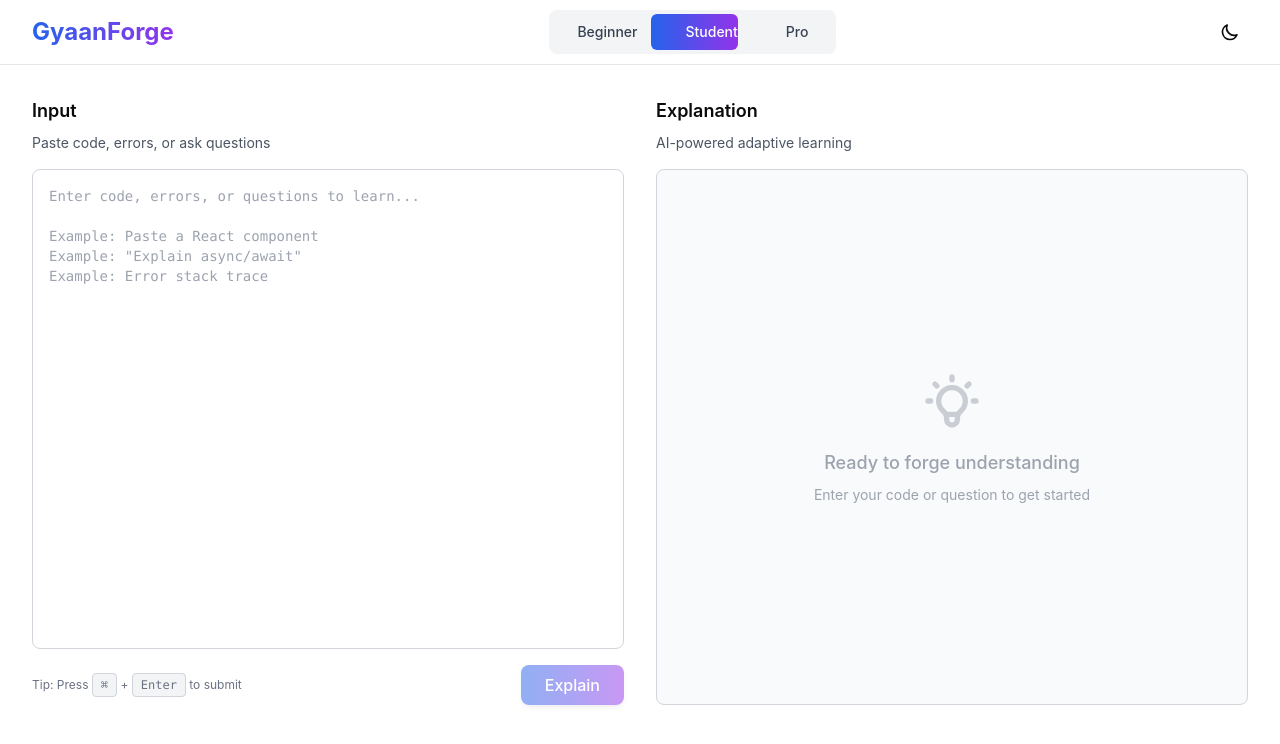
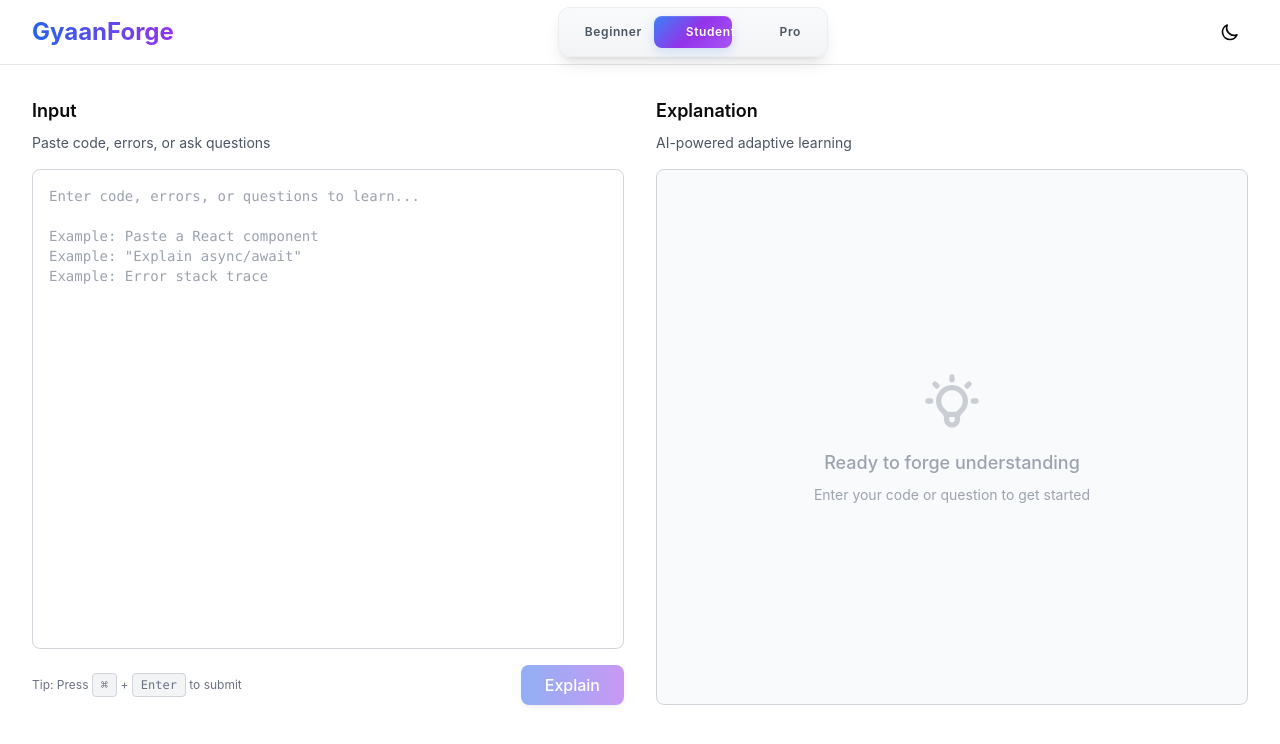
Before and after one commit to Navneet-55/demo1011, a Next.js app: page / in a window 1280 px wide. Shown: the top 744 px of the page. Built offline with nearby package versions, Linux system fonts and the light colour scheme.

Commit message:
Enhance ModeToggle component with improved animations and hover effects

```diff
--- a/components/ModeToggle.tsx
+++ b/components/ModeToggle.tsx
@@ -1,39 +1,131 @@
 'use client'
 
 import { useMode, Mode } from './ModeProvider'
+import { useState } from 'react'
 
 const modes: Mode[] = ['Beginner', 'Student', 'Pro']
 
+const modeDescriptions: Record<Mode, string> = {
+  Beginner: 'Simple & Clear',
+  Student: 'Balanced Learning',
+  Pro: 'Advanced Tech',
+}
+
 export function ModeToggle() {
   const { mode, setMode } = useMode()
+  const [hoveredMode, setHoveredMode] = useState<Mode | null>(null)
+  const [isAnimating, setIsAnimating] = useState(false)
+
+  const handleModeChange = (m: Mode) => {
+    if (mode !== m) {
+      setIsAnimating(true)
+      setMode(m)
+      setTimeout(() => setIsAnimating(false), 300)
+    }
+  }
+
+  const activeIndex = modes.indexOf(mode)
 
   return (
-    <div className="inline-flex items-center bg-gray-100 dark:bg-gray-800 rounded-lg p-1 relative">
-      {modes.map((m) => (
+    <div className="relative">
+      {/* Outer glow container */}
+      <div className="absolute inset-0 -inset-2 bg-gradient-to-r from-blue-500/20 to-purple-500/20 rounded-2xl blur-xl opacity-0 group-hover:opacity-100 transition-opacity duration-300" />
+
+      {/* Main toggle container */}
+      <div className="relative inline-flex items-center gap-1 bg-gradient-to-b from-gray-50 to-gray-100 dark:from-gray-900 dark:to-gray-950 rounded-xl p-1.5 border border-gray-200/50 dark:border-gray-700/50 backdrop-blur-sm shadow-lg dark:shadow-2xl">
+        {/* Background animated gradient */}
+        <div className="absolute inset-0 rounded-xl overflow-hidden pointer-events-none">
+          <div className="absolute inset-0 bg-gradient-to-r from-blue-500/5 to-purple-500/5 opacity-0 transition-opacity duration-300" />
+        </div>
+
+        {/* Active indicator - Premium sliding background */}
+        <div
+          className="absolute top-2 bottom-2 rounded-lg transition-all duration-300 ease-out pointer-events-none"
+          style={{
+            left: `calc(${activeIndex} * (100% / 3) + 0.375rem)`,
+            width: `calc(100% / 3 - 0.75rem)`,
+            background: isAnimating
+              ? 'linear-gradient(135deg, rgb(59, 130, 246) 0%, rgb(168, 85, 247) 100%)'
+              : 'linear-gradient(135deg, rgb(59, 130, 246) 0%, rgb(147, 51, 234) 50%, rgb(168, 85, 247) 100%)',
+            boxShadow: isAnimating
+              ? '0 8px 16px rgba(59, 130, 246, 0.3)'
+              : '0 4px 12px rgba(59, 130, 246, 0.2), inset 0 1px 0 rgba(255, 255, 255, 0.1)',
+          }}
+        />
+
+        {/* Mode buttons */}
+        {modes.map((m) => {
+          const isActive = mode === m
+          const isHovered = hoveredMode === m
+
+          return (
             <button
               key={m}
-          onClick={() => setMode(m)}
-          className={`
-            relative z-10 px-6 py-2 text-sm font-medium rounded-md transition-colors duration-200
-            ${
-              mode === m
-                ? 'text-white'
-                : 'text-gray-700 dark:text-gray-300 hover:text-gray-900 dark:hover:text-white'
-            }
-          `}
+              onClick={() => handleModeChange(m)}
+              onMouseEnter={() => setHoveredMode(m)}
+              onMouseLeave={() => setHoveredMode(null)}
+              className="relative z-10 px-5 py-2.5 text-sm font-semibold transition-all duration-200 group"
+              aria-pressed={isActive}
+              aria-label={`${m} mode`}
             >
-          {m}
+              {/* Button content container */}
+              <div
+                className={`flex flex-col items-center transition-all duration-200 ${
+                  isActive
+                    ? 'text-white drop-shadow-sm'
+                    : 'text-gray-600 dark:text-gray-400'
+                } ${isHovered && !isActive ? 'text-gray-800 dark:text-gray-200' : ''}`}
+              >
+                {/* Mode name */}
+                <span className="text-xs tracking-wider">{m}</span>
+
+                {/* Hover description - Only show for non-active when hovering */}
+                {isHovered && !isActive && (
+                  <span
+                    className="text-xs opacity-70 whitespace-nowrap transition-all duration-200"
+                    style={{
+                      fontSize: '0.65rem',
+                      marginTop: '1px',
+                    }}
+                  >
+                    {modeDescriptions[m]}
+                  </span>
+                )}
+              </div>
+
+              {/* Hover effect background */}
+              {!isActive && (
+                <div
+                  className="absolute inset-0 rounded-lg bg-gray-200/30 dark:bg-gray-700/30 -z-10 transition-all duration-200"
+                  style={{
+                    opacity: isHovered ? 1 : 0,
+                    transform: isHovered ? 'scale(1)' : 'scale(0.95)',
+                  }}
+                />
+              )}
             </button>
-      ))}
+          )
+        })}
 
-      {/* Sliding background indicator */}
+        {/* Subtle border animation on active */}
         <div
-        className="absolute top-1 bottom-1 bg-gradient-to-r from-blue-600 to-purple-600 rounded-md transition-all duration-250 ease-out"
+          className="absolute inset-0 rounded-xl pointer-events-none transition-all duration-300"
           style={{
-          left: `${modes.indexOf(mode) * 33.333 + 2}%`,
-          width: 'calc(33.333% - 8px)',
+            border: '1px solid transparent',
+            background: 'linear-gradient(135deg, rgba(59, 130, 246, 0.2), rgba(168, 85, 247, 0.2))',
+            backgroundClip: 'padding-box',
+            borderImage: 'linear-gradient(135deg, rgba(59, 130, 246, 0.3) 0%, rgba(168, 85, 247, 0.3) 100%) 1',
+            opacity: isAnimating ? 1 : 0,
           }}
         />
       </div>
+
+      {/* Optional: Floating label indicator */}
+      <div className="absolute -bottom-6 left-1/2 transform -translate-x-1/2 opacity-0 group-hover:opacity-100 transition-opacity duration-200 pointer-events-none">
+        <div className="text-xs font-medium text-gray-500 dark:text-gray-400 whitespace-nowrap">
+          {mode} Mode Active
+        </div>
+      </div>
+    </div>
   )
 }
```
Lines whose indentation alone changed are shown as unchanged.
